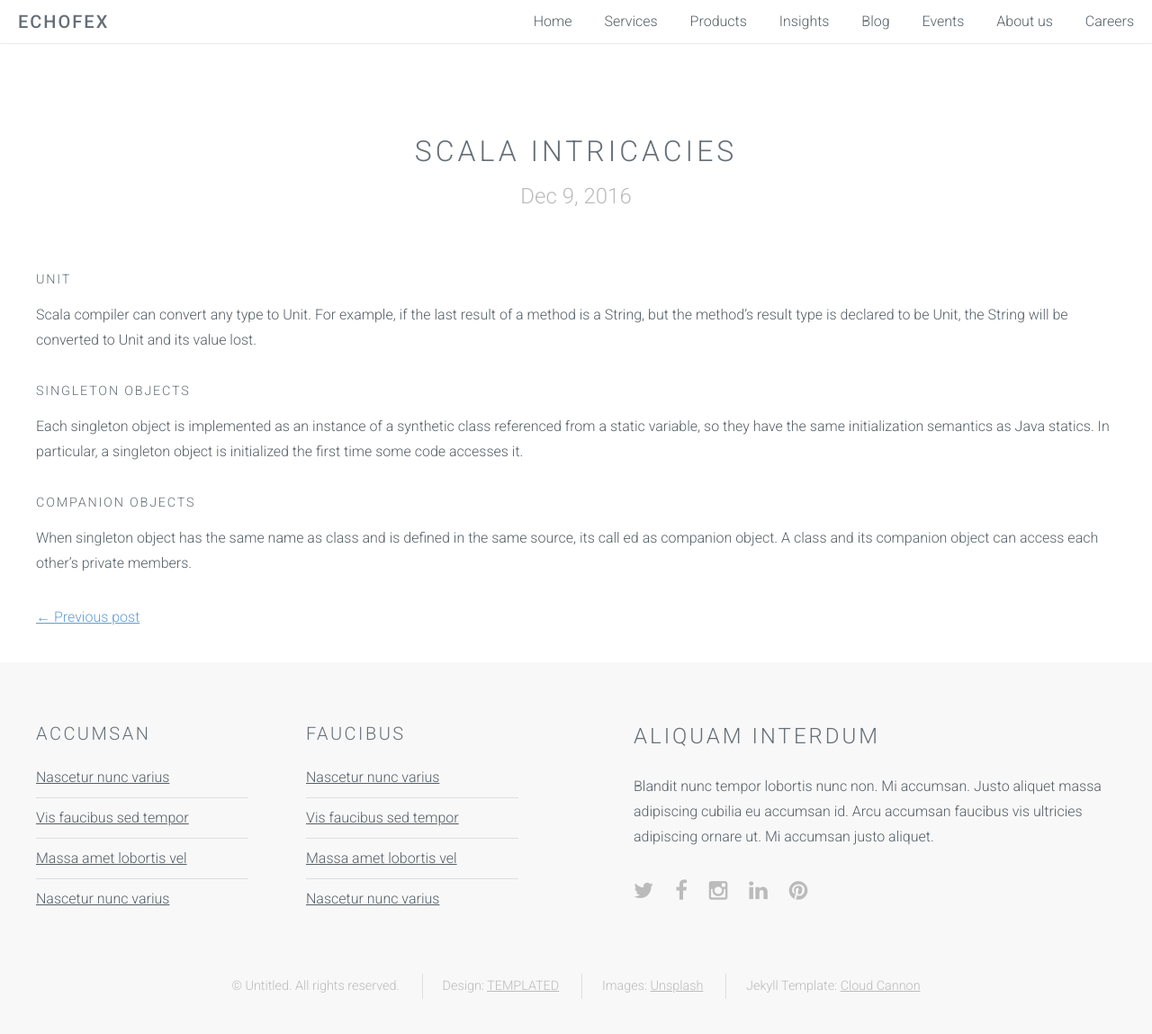
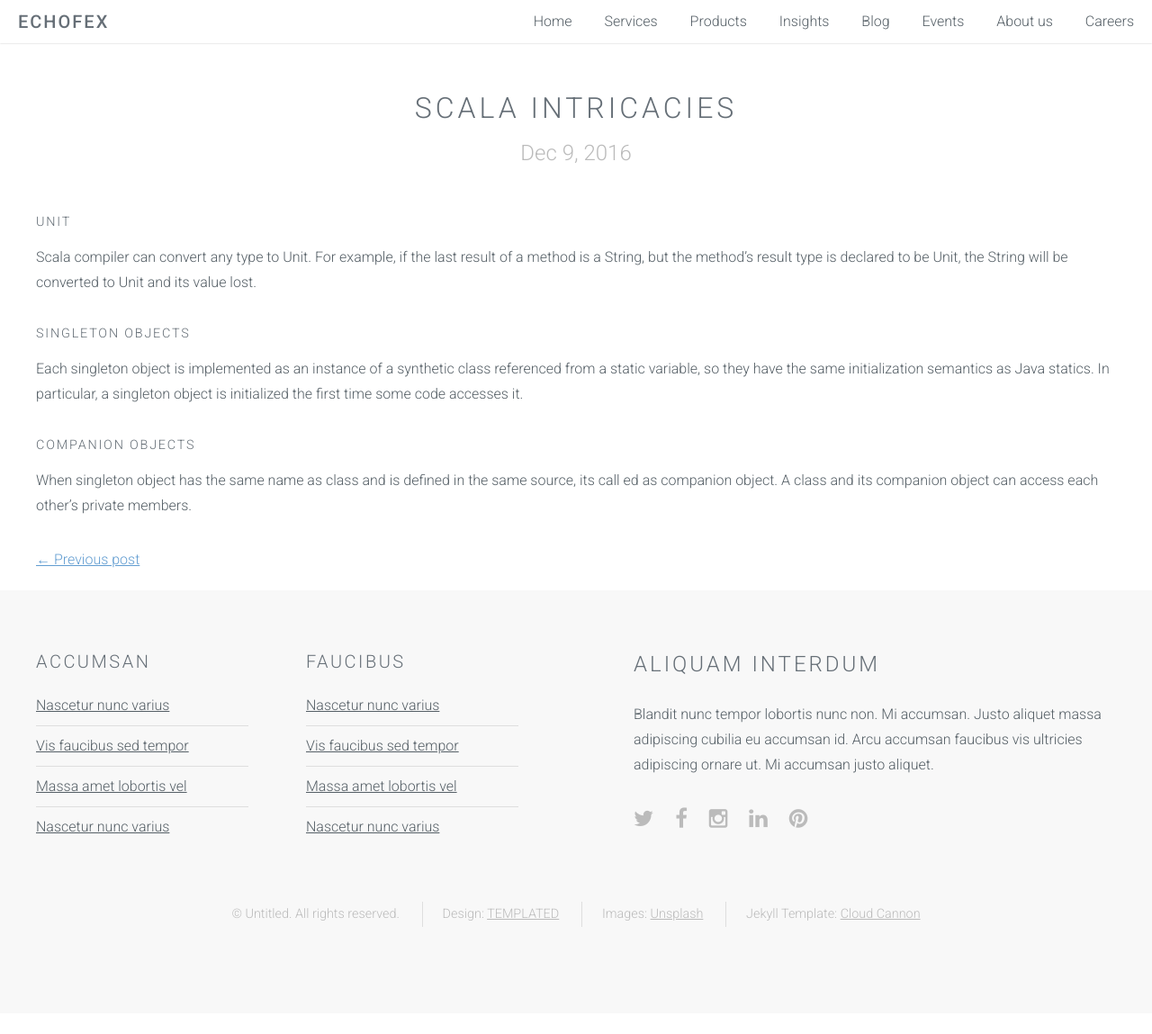
Before and after one commit to RobinNagpal/Ion-Jekyll-Theme, a Jekyll site: the page built from _posts/2016-12-09-scala-intricacies.md, in a window 1280 px wide and 1206 px high. Shown: the top 1149 px of the window at 90% size. Built offline with Jekyll 4.4.1, drawn with Linux system fonts in a browser that asks for light colours.

Commit message:
styling of blog page

```diff
--- a/_layouts/post.html
+++ b/_layouts/post.html
@@ -12,7 +12,7 @@
             {{ content }}
         </section>
 
-        <footer>
+        <footer class="post-footer">
             {% if page.previous %}
             <a href="{{ page.previous.url }}" class="float-left">&larr; Previous post</a> {% endif %}
             {% if page.next %}
--- a/css/style.css
+++ b/css/style.css
@@ -190,7 +190,7 @@
 
 header.major {
     text-align: center;
-    margin: 0 0 4em 0;
+    margin: 0 0 1em 0;
 }
 
 header.major h2 {
@@ -856,7 +856,7 @@
 /* Wrapper */
 
 .wrapper {
-    padding: 6em 0 4em 0;
+    padding: 3em 0 1em 0;
 }
 
 .wrapper.style1 {
@@ -1104,3 +1104,7 @@
 #footer .icons a {
     color: #bbb;
 }
+
+.post-footer {
+    padding: 0 0 2em 0;
+}
```
Also changed, not shown: _layouts/default.html (+0 -7 lines).
